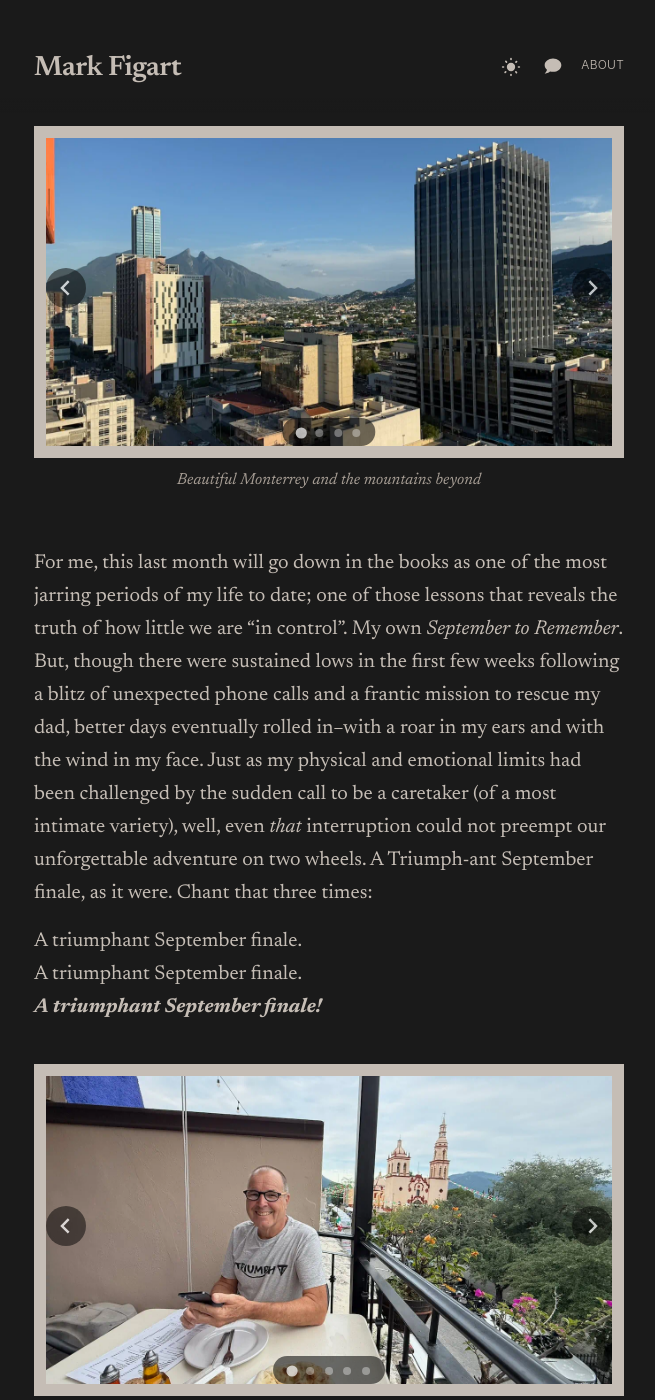
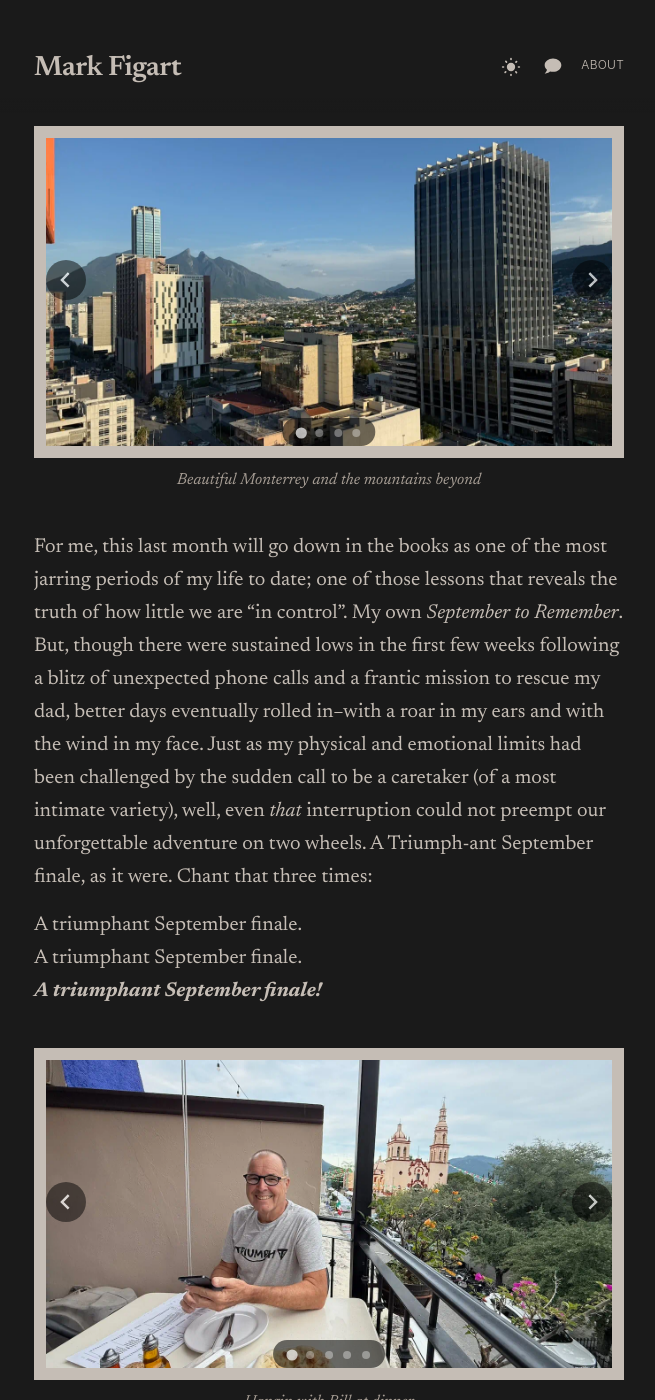
Before and after one commit to figart/60, a Jekyll site: the page built from _posts/2025-10-04-dash-to-mexico.md, in a window 1280 px wide and 1400 px high, scrolled down 427 px. Shown: the whole window, without its empty margins (311-966 px from the left). Built offline with Jekyll 4.4.1, drawn with Linux system fonts in a browser that asks for light colours.

Commit message:
Use border instead of background+padding for carousel frame
Co-Authored-By: Claude Opus 4.5 <noreply@anthropic.com>

```diff
--- a/_sass/minima/_layout.scss
+++ b/_sass/minima/_layout.scss
@@ -344,7 +344,6 @@
     .splide__track {
       overflow: hidden;
       position: relative;
-      padding-bottom: 1rem !important;
     }
 
     .splide__slide {
@@ -364,8 +363,7 @@
         box-sizing: border-box;
         aspect-ratio: 16 / 9;
         overflow: hidden;
-        background: var(--photo-border-color);
-        padding: 0.75rem;
+        border: 0.75rem solid var(--photo-border-color);
       }
 
       img {
```
